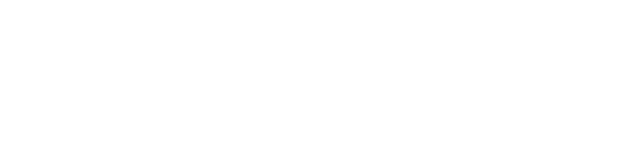
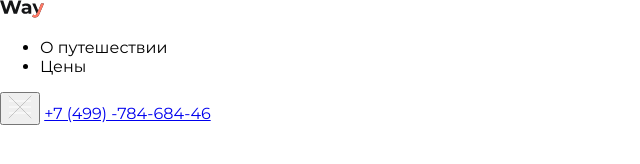
Before and after one commit to gsem73/semenov_travel, a website: page source/index.html in a window 1280 px wide. Shown: the whole page, without its empty margins (0-640 px from the left). Drawn offline with nearby package versions, Linux system fonts and the light colour scheme; files that its build step writes are made by us from their sources.

Commit message:
Разметка блока header

```diff
--- a/source/index.html
+++ b/source/index.html
@@ -7,5 +7,25 @@
   <link rel="stylesheet" href="css/style.min.css">
 </head>
 <body class="page__body">
+  <header>
+    <a>
+      <img src="img/logo-way.svg" width="44" height="18" alt="Логотип">
+    </a>
+    <ul>
+      <li>
+        <a>О путешествии</a>
+      </li>
+      <li>
+        <a>Цены</a>
+      </li>
+    </ul>
+    <button>
+      <svg width="24" height="24">
+        <use xlink:href="img/sprite.svg#line"></use>
+        <use xlink:href="img/sprite.svg#cross"></use>
+      </svg>
+    </button>
+    <a href="tel:+749978468446">+7 (499) -784-684-46</a>
+  </header>
 </body>
 </html>
```
Also changed, not shown: source/img/logo-way.svg (added), source/img/sprite.svg (added).
